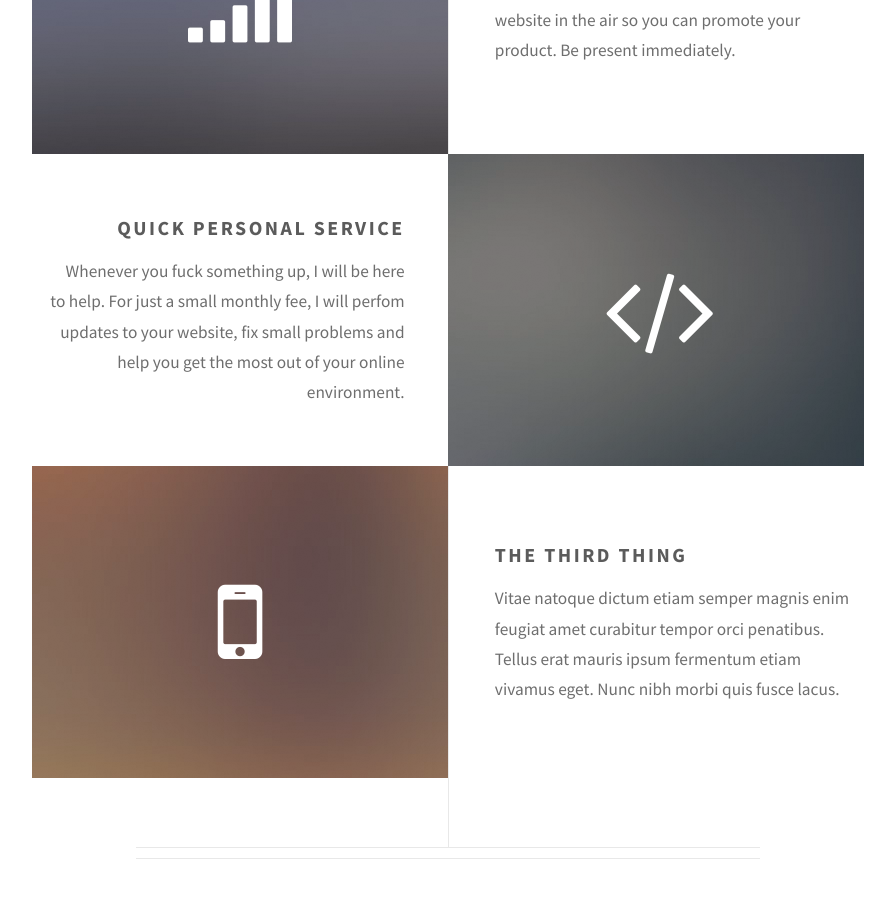
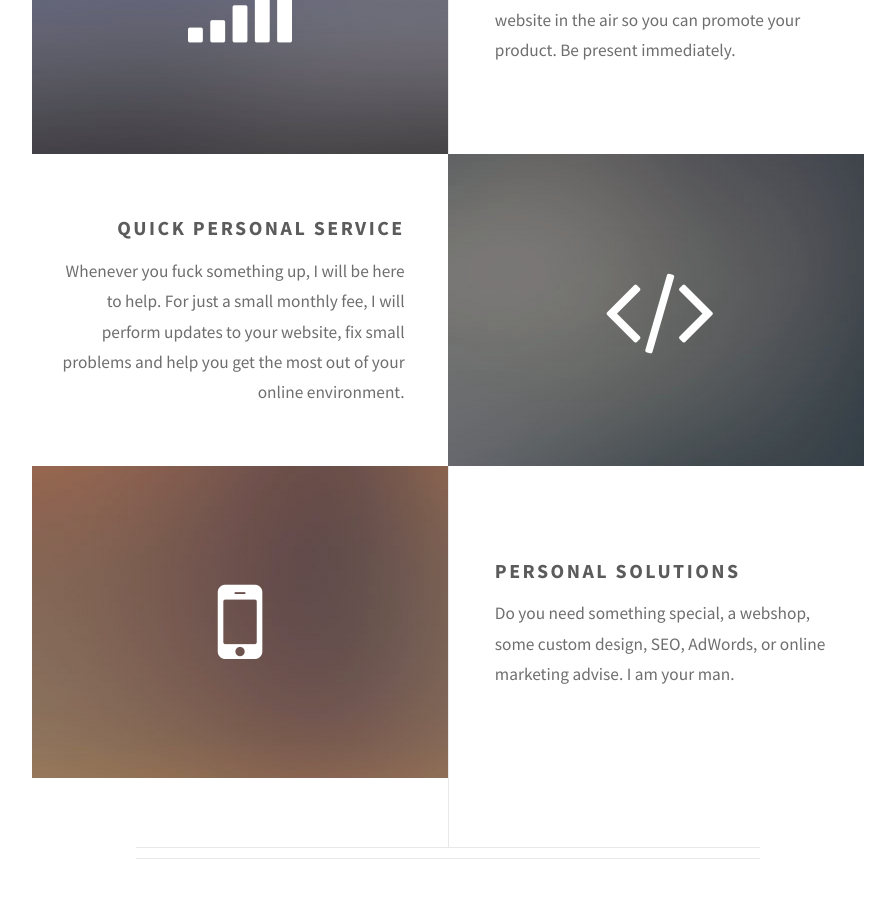
Before and after one commit to jaapbakker88/jaapbakker88.github.io, a Jekyll site: the page built from index.html, in a window 1280 px wide and 900 px high, scrolled down 1188 px. Shown: the whole window, without its empty margins (192-1087 px from the left). Built offline with Jekyll 4.4.1, drawn with Linux system fonts in a browser that asks for light colours; nearby versions of some CDN libraries; some of the changed text lies outside the part shown.

Commit message:
added some information on stuff

```diff
--- a/_config.yml
+++ b/_config.yml
@@ -1,6 +1,6 @@
 # Site settings
-title: Under Construction
-email: your-email@domain.com
+title: Jaap Bakker
+email: jaap@j33p.nl
 description: > # this means to ignore newlines until "baseurl:"
   Ik heb een achtergrond in cultuur, een passie voor kunst
   en programeren en ben beschikbaar voor werk.
--- a/_layouts/default.html
+++ b/_layouts/default.html
@@ -37,14 +37,14 @@
             <a href="#" class="image icon fa-code"><img src="/images/pic02.jpg" alt="" /></a>
             <div class="content">
               <h3>Quick personal service</h3>
-              <p>Whenever you fuck something up, I will be here to help. For just a small monthly fee, I will perfom updates to your website, fix small problems and help you get the most out of your online environment.</p>
+              <p>Whenever you fuck something up, I will be here to help. For just a small monthly fee, I will perform updates to your website, fix small problems and help you get the most out of your online environment.</p>
             </div>
           </section>
           <section class="feature left">
             <a href="#" class="image icon fa-mobile"><img src="/images/pic03.jpg" alt="" /></a>
             <div class="content">
-              <h3>The Third Thing</h3>
-              <p>Vitae natoque dictum etiam semper magnis enim feugiat amet curabitur tempor orci penatibus. Tellus erat mauris ipsum fermentum etiam vivamus eget. Nunc nibh morbi quis fusce lacus.</p>
+              <h3>Personal solutions</h3>
+              <p>Do you need something special, a webshop, some custom design, SEO, AdWords, or online marketing advise. I am your man.</p>
             </div>
           </section>
         </div>
@@ -246,8 +246,9 @@
 
           <ul class="icons">
             <li><a href="https://www.twitter.com/jaapbakker" class="icon fa-twitter"><span class="label">Twitter</span></a></li>
+            <li><a href="https://nl.linkedin.com/in/jaapbakker88" class="icon fa-linkedin"><span class="label">LinkedIn</span></a></li>
             <li><a href="https://instagram.com/jeepj4ap/" class="icon fa-instagram"><span class="label">Instagram</span></a></li>
-            <li><a href="#" class="icon fa-linkedin"><span class="label">LinkedIn</span></a></li>
+
             <li><a href="https://github.com/jaapbakker88/" class="icon fa-github"><span class="label">Github</span></a></li>
           </ul>
 
```
